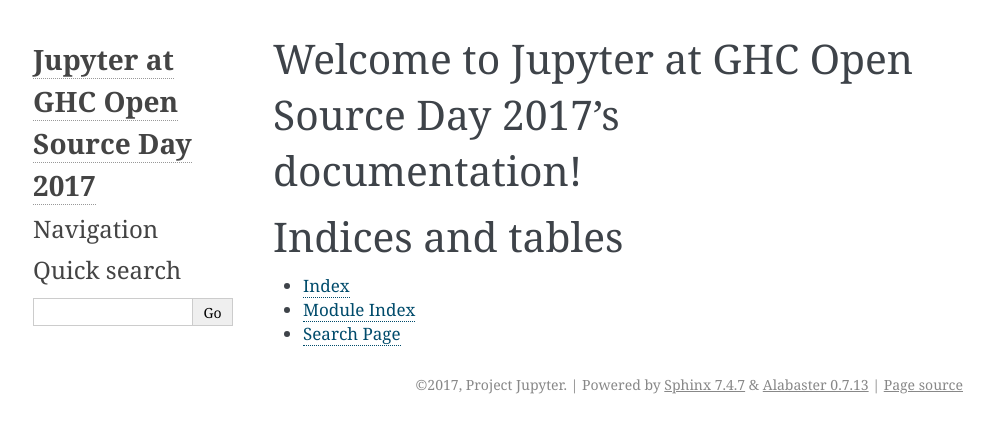
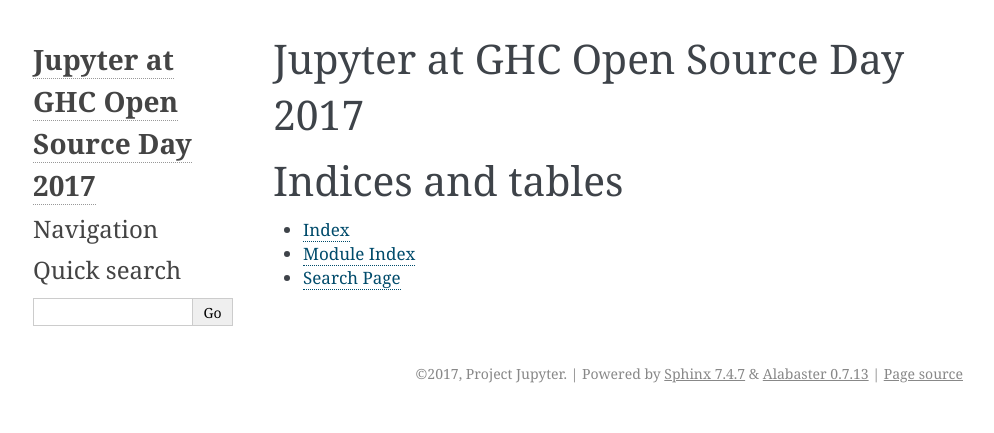
Before and after one commit to willingc/ghc-jupyter-2017, a Sphinx documentation site: the page built from docs/source/index.rst, in a window 1280 px wide. Shown: the top 433 px of the page, without its empty margins (147-1141 px from the left). Built offline with Sphinx 7.4.7, drawn with Linux system fonts in a browser that asks for light colours; some of the changed lines change nothing that is shown.

Commit message:
Edit index

```diff
--- a/docs/source/index.rst
+++ b/docs/source/index.rst
@@ -1,10 +1,5 @@
-.. Jupyter at GHC Open Source Day 2017 documentation master file, created by
-   sphinx-quickstart on Wed Sep 27 08:34:10 2017.
-   You can adapt this file completely to your liking, but it should at least
-   contain the root `toctree` directive.
-
-Welcome to Jupyter at GHC Open Source Day 2017's documentation!
-===============================================================
+Jupyter at GHC Open Source Day 2017
+===================================
 
 .. toctree::
    :maxdepth: 2
```
